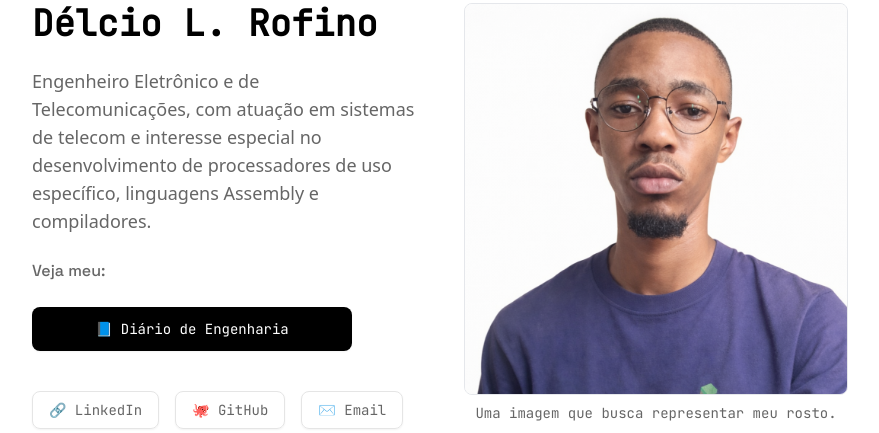
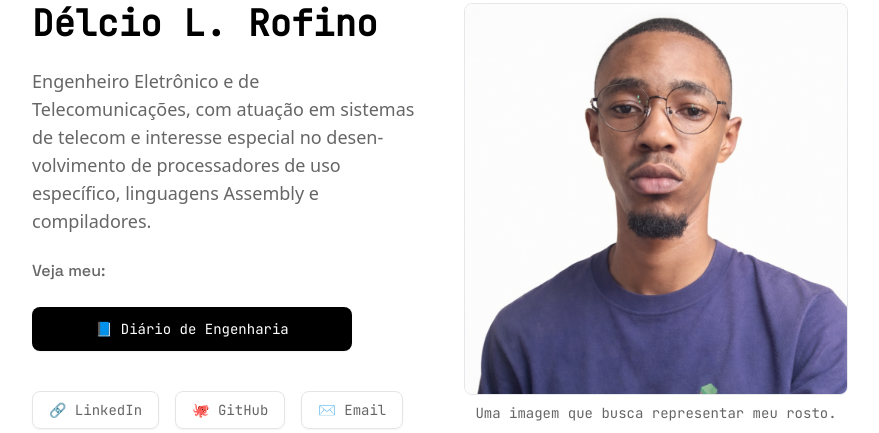
Before and after one commit to delcioleonardorofino/Journal, a Flask app: page / in a window 1280 px wide. Shown: the part 219-652 px from the top of the page, without its empty margins (200-1079 px from the left). Run offline with Flask 3, Linux system fonts and the light colour scheme; some libraries are stand-ins or nearby versions.

Commit message:
Solved the problem with break lines where i got

```diff
--- a/backend/static/css/style.css
+++ b/backend/static/css/style.css
@@ -5,6 +5,15 @@ pre {
   padding: 24px;
   word-wrap: normal;
   max-width: 100%;
+}
+
+code{
+  white-space: pre-wrap;
+  word-break: keep-all;
+}
+
+p{
+  hyphens: auto;
 }
 
 @media (max-width: 600px){
```
